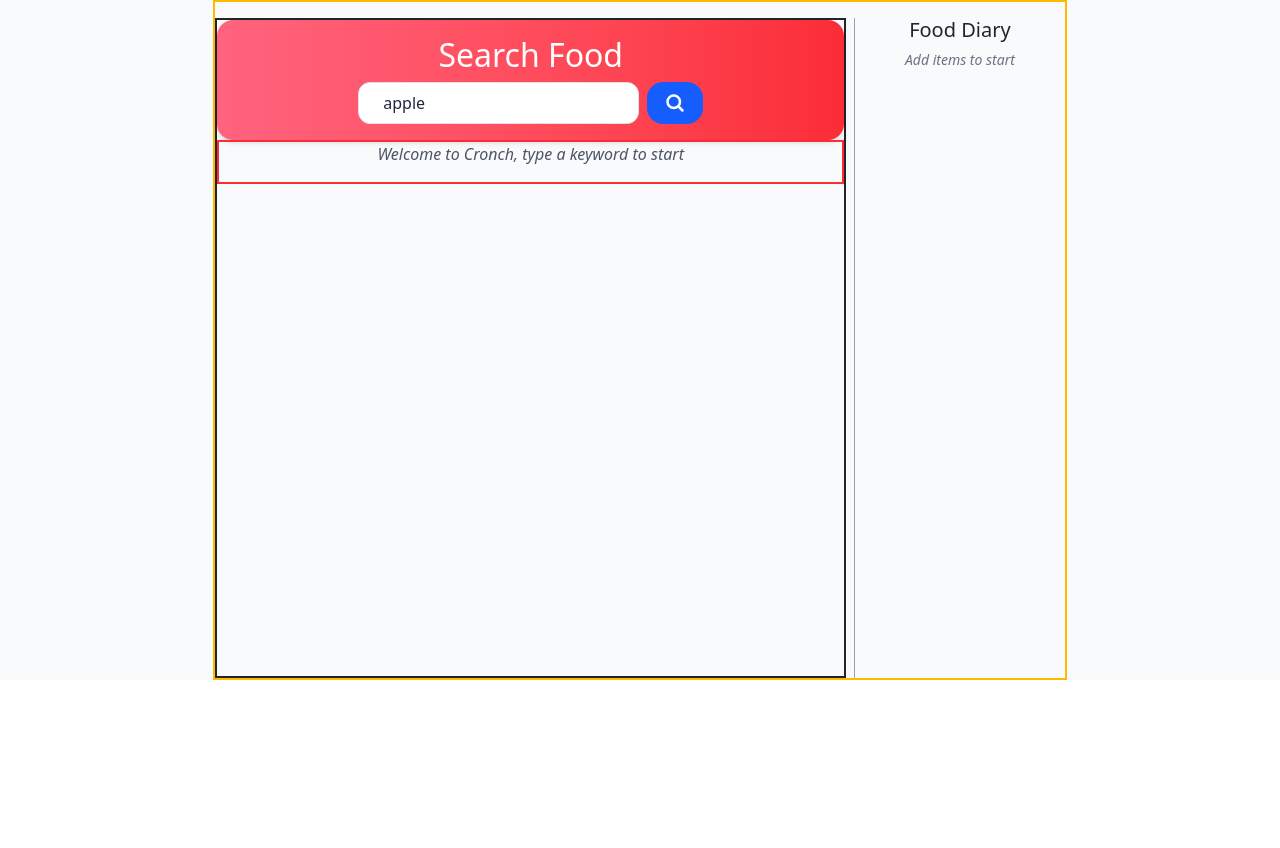
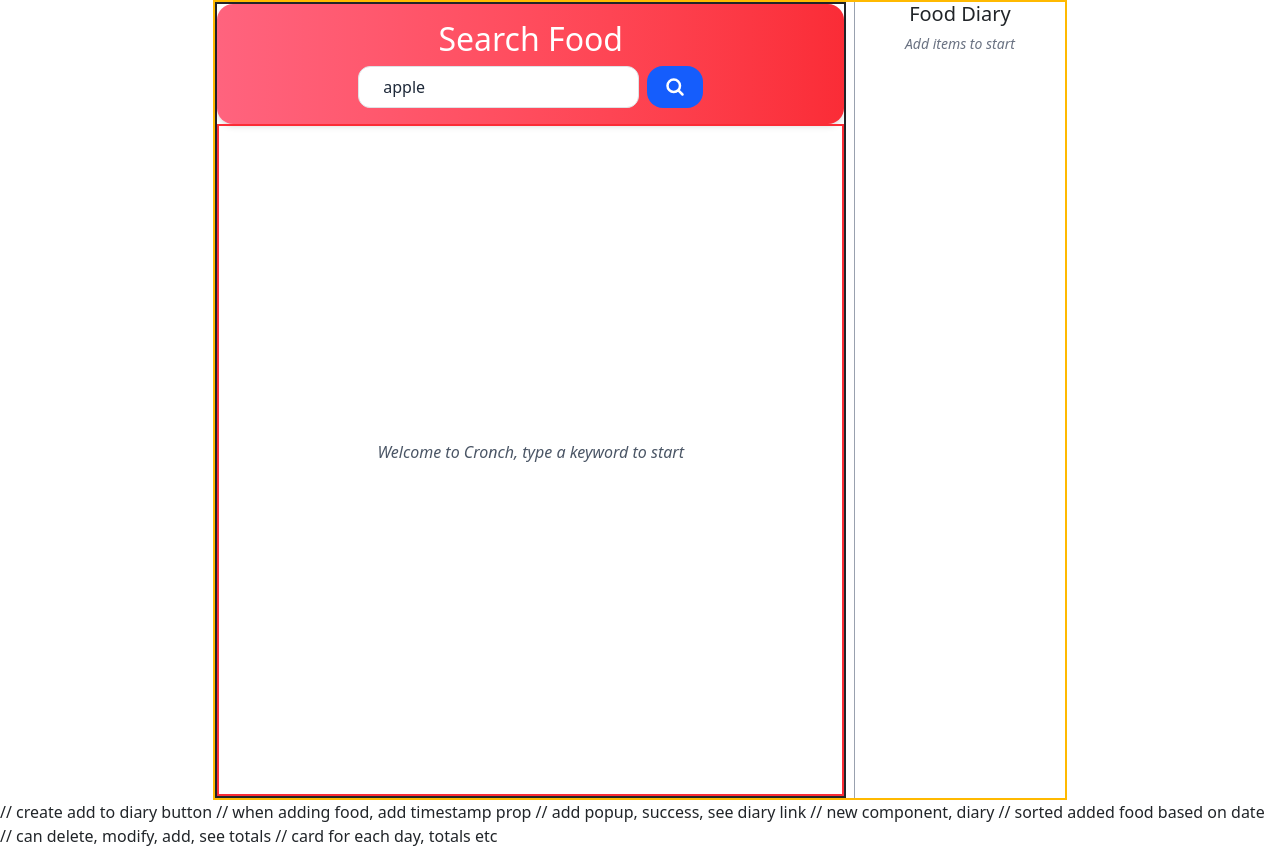
Before and after one commit to revlienn/Cronch, an Angular app in the folder client/: page / in a window 1280 px wide. Before the commit the page ends 800 px from the top, so only its background shows below. Built offline with nearby package versions, Linux system fonts and the light colour scheme.

Commit message:
Trim unused classes, rearrange

```diff
--- a/client/src/app/app.html
+++ b/client/src/app/app.html
@@ -1,9 +1,11 @@
-<div class="w-full h-[85vh] bg-gray-50">
-  <!-- <div class="flex flex-col md:flex-row justify-center w-11/12 lg:w-9/12 xl:w-8/12 mx-auto pt-3 gap-2 border-amber-400 border-2 h-[85vh]">
-    <app-food-search-area class="flex-grow w-full h-full"></app-food-search-area>
-    <app-cart class="md:w-4/12 border-s-1 border-s-gray-400"></app-cart>
-  </div> -->
+<div class="w-full bg-gray-5 h-[100vh]">
+    <router-outlet></router-outlet>
+</div>
 
-    <router-outlet></router-outlet>
-
-</div>
+// create add to diary button
+// when adding food, add timestamp prop
+// add popup, success, see diary link
+// new component, diary
+// sorted added food based on date
+// can delete, modify, add, see totals
+// card for each day, totals etc
--- a/client/src/app/foods/cart/cart.html
+++ b/client/src/app/foods/cart/cart.html
@@ -1,12 +1,17 @@
 <div
-   class="hidden md:flex md:flex-col md:h-full transition-transform duration-500 ease-in-out transform translate-y-full md:translate-y-0 max-h-[40vh] overflow-y-auto"
+   class="hidden md:flex md:flex-col md:h-full transition-transform duration-500 ease-in-out transform translate-y-full md:translate-y-0 h-[40vh] overflow-y-auto"
    id="maincart">
    <h5 class="text-center text-gray-800">Food Diary</h5>
    <div class="flex flex-col flex-grow overflow-x-hidden">
       @if(foodService.list().length!=0){
-      <div class="flex flex-col flex-grow justify-between text-sm overflow-hidden">
+      <div class="flex flex-col flex-grow justify-between text-sm
+      overflow-hidden">
+         <!-- ITEMS -->
          <div
-            class="p-2 flex-col flex-grow overflow-x-hidden overflow-y-auto scrollbar-thin scrollbar-thumb-gray-400 scrollbar-track-transparent">
+            class="flex-col flex-grow
+            overflow-x-hidden overflow-y-auto
+            scrollbar-thin scrollbar-thumb-gray-400 scrollbar-track-transparent
+            p-2">
             @for(item of foodService.groupedList();track item.id){
             <div class="flex flex-col py-2.5 border-b-1 border-gray-400 ps-2">
 
--- a/client/src/app/foods/food-search-area/food-search-area.html
+++ b/client/src/app/foods/food-search-area/food-search-area.html
@@ -1,4 +1,4 @@
-<div class="flex flex-col h-full border-2">
+<div class="flex flex-col h-[100vh] border-2">
    <div
       class="mx-auto bg-gradient-to-r from-rose-400 to-red-500 shadow-md rounded-2xl flex flex-col py-3 w-full">
       <h2 class="font-bold text-xl text-center text-white">Search Food</h2>
@@ -19,6 +19,7 @@
       </form>
    </div>
 
-   <app-search-result-list [result]="searchResult()"
-      class="flex-grow w-full overflow-hidden" [cartOpen]="foodService.cartOpen()"></app-search-result-list>
+   <!-- <app-search-result-list [result]="searchResult()"
+      class="flex-grow w-full overflow-hidden" [cartOpen]="foodService.cartOpen()"></app-search-result-list> -->
+      <app-search-result-list [result]="searchResult()"[cartOpen]="foodService.cartOpen()" class="flex-grow overflow-y-auto"></app-search-result-list>
 </div>
--- a/client/src/app/foods/search-result-list/search-result-list.html
+++ b/client/src/app/foods/search-result-list/search-result-list.html
@@ -1,8 +1,8 @@
-<div class="flex flex-col
-  border-2 border-red-500
-  overflow-y-auto items-center justify-center
-  transition-all duration-500 ease-in-out md:max-h-[100vh]
-  z-1"
+<div class="flex flex-col flex-grow h-full
+  overflow-y-auto
+  items-center justify-center
+  z-1
+  border-2 border-red-500"
   [class.h-[35vh]]="foodService.cartOpen()"
   >
 
@@ -32,7 +32,10 @@
 
   @if(!busyService.requestCount()){
   <div
-     class="grid gap-2 lg:grid-cols-2 md:grid-cols-2 grid-cols-1 items-stretch overflow-y-auto overflow-x-hidden shadow-xl w-full scrollbar-thin scrollbar-thumb-gray-400 scrollbar-track-transparent">
+     class="grid gap-2 md:grid-cols-2 grid-cols-1
+     min-w-full
+     overflow-y-auto overflow-x-hidden
+     scrollbar-thin scrollbar-thumb-gray-400 scrollbar-track-transparent">
     @for(item of result()?.foods?.food;track item.food_id){
     <app-food-card [item]="item"></app-food-card>
     }
--- a/client/src/app/home/home.html
+++ b/client/src/app/home/home.html
@@ -1,4 +1,8 @@
-<div class="flex flex-col md:flex-row justify-center w-11/12 lg:w-9/12 xl:w-8/12 mx-auto pt-3 gap-2 border-amber-400 border-2 h-full">
+<div class="flex flex-col md:flex-row justify-center mx-auto
+  w-11/12 lg:w-9/12 xl:w-8/12
+  h-[100vh]
+  gap-2
+  border-amber-400 border-2">
     <app-food-search-area class="flex-grow w-full h-full flex flex-col"></app-food-search-area>
     <app-cart class="md:w-4/12 border-s-1 border-s-gray-400"></app-cart>
   </div>
```
